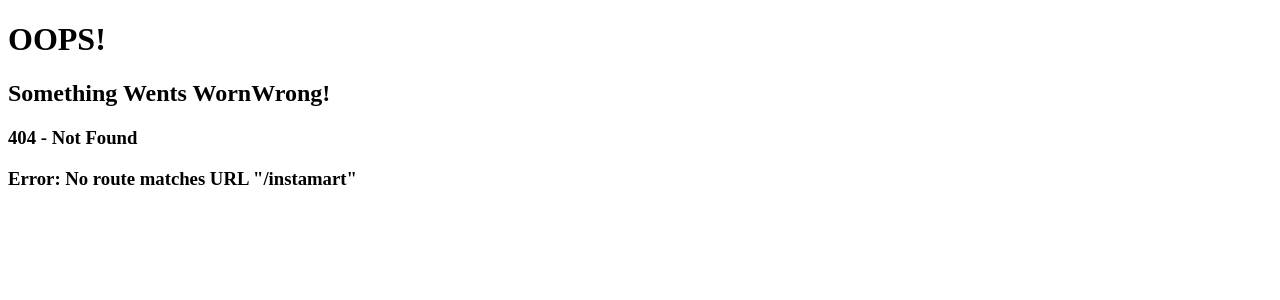
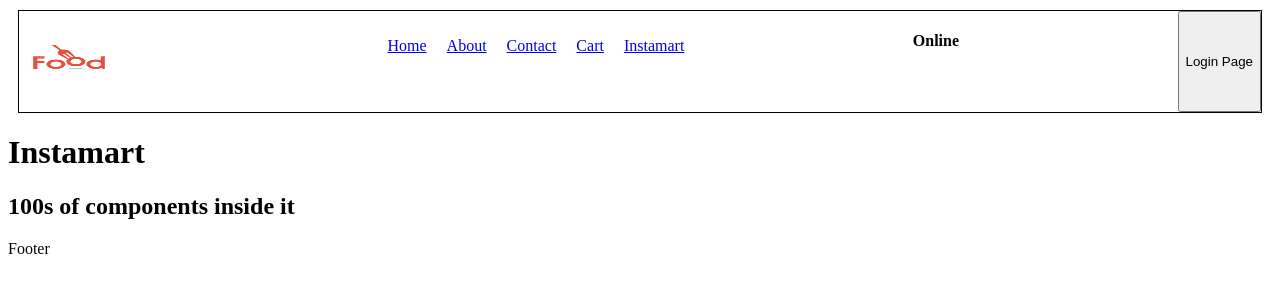
Before and after one commit to aniketsabale7980/namaste-react-swiggy, a React (Create React App) app in the folder namaste-react/: page /instamart in a window 1280 px wide. Before the commit this address had no page. Shown: the top 300 px of the page. Built offline with nearby package versions, Linux system fonts and the light colour scheme.

Commit message:
11 chapter completed

```diff
--- a/namaste-react/src/components/Body.js
+++ b/namaste-react/src/components/Body.js
@@ -1,22 +1,9 @@
 import RestaurantCard from "./RestaurantCard";
-import { restaurantList } from "../Constants";
 import { useEffect, useState } from "react";
 import Shimmer from "./Shimmer";
 import { Link } from "react-router-dom";
-
-function filterData(searchText, allRestaurant) {
-  if (!searchText) {
-    return allRestaurant;
-  }
-
-  console.log("restaurant list - ", restaurantList);
-  const filteredData = allRestaurant.filter((restro) => {
-    return restro?.card?.card?.info?.name
-      .toLowerCase()
-      .includes(searchText.toLowerCase());
-  });
-  return filteredData;
-}
+import { filterData } from "../utils/helper";
+import useOnline from "../utils/useOnline";
 
 const Body = () => {
   const [allRestaurant, setAllRestaurant] = useState([]);
@@ -33,12 +20,16 @@
       "https://www.swiggy.com/dapi/restaurants/list/v5?lat=18.5203896&lng=73.8567005&collection=83637&tags=layout_CCS_Burger&sortBy=&filters=&type=rcv2&offset=0&page_type=null"
     );
     const json = await data.json();
-    console.log("json ->>", json?.data?.cards);
     //optional chaining
     setAllRestaurant(json?.data?.cards);
     setFilteredRestaurants(json?.data?.cards);
   }
 
+  const isOnline = useOnline();
+
+  if (!isOnline) {
+    return <h1>Offiline, please check your internet connection.!</h1>;
+  }
   /**
    * conditional rendering
    * if restraurant is empty --> shimmer UI
@@ -48,7 +39,6 @@
   //early return --> not rendor component
   if (!allRestaurant) return null;
 
-  console.log("rendor");
   return allRestaurant.length === 0 ? (
     <Shimmer />
   ) : (
--- a/namaste-react/src/components/Header.js
+++ b/namaste-react/src/components/Header.js
@@ -1,6 +1,7 @@
 import { useState } from "react";
 import Logo from "../assets/img/food-villa-logo.jpg";
 import { Link } from "react-router-dom";
+import useOnline from "../utils/useOnline";
 const Title = () => {
   return (
     <h1 id="title" key="h2">
@@ -11,6 +12,8 @@
 
 const HeaderComponent = () => {
   const [isLoggedIn, setIsLoggedIn] = useState(false);
+
+  const isOnline = useOnline();
   return (
     <>
       <div className="nav-item">
@@ -29,8 +32,11 @@
           <li>
             <Link to="/cart">Cart</Link>
           </li>
+          <li>
+            <Link to="/instamart">Instamart</Link>
+          </li>
         </ul>
-
+        <div>{isOnline ? <h4>Online</h4> : <h4>Offline</h4>}</div>
         {isLoggedIn ? (
           <button onClick={() => setIsLoggedIn(false)}>LogOut Page</button>
         ) : (
--- /dev/null
+++ b/namaste-react/src/components/Instamart.js
@@ -0,0 +1,10 @@
+const Instamart = () => {
+  return (
+    <div>
+      <h1>Instamart</h1>
+      <h2>100s of components inside it</h2>
+    </div>
+  );
+};
+
+export default Instamart;
--- a/namaste-react/src/components/RestaurantMenu.js
+++ b/namaste-react/src/components/RestaurantMenu.js
@@ -1,28 +1,12 @@
-import { useEffect, useState } from "react";
 import { useParams } from "react-router-dom";
 import { IMN_CDN_URL } from "../Constants";
 import Shimmer from "./Shimmer";
+import useRestaurantMenu from "../utils/useRestaurantMenu";
 
 const RestaurantMenu = () => {
   const { restroId } = useParams();
-  const [restaurant, setRestaurant] = useState(null);
 
-  useEffect(() => {
-    console.log("useEffect called!");
-
-    async function getRestaurantInfo() {
-      const data = await fetch(
-        "https://www.swiggy.com/dapi/menu/pl?page-type=REGULAR_MENU&complete-menu=true&lat=18.5203896&lng=73.8567005&restaurantId=" +
-          restroId +
-          "&catalog_qa=undefined&query=Burger&submitAction=ENTER"
-      );
-      const json = await data.json();
-      setRestaurant(json.data);
-      console.log("json --->>", json);
-    }
-
-    getRestaurantInfo();
-  }, [restroId]);
+  const restaurant = useRestaurantMenu(restroId);
 
   return !restaurant ? (
     <Shimmer />
--- a/namaste-react/src/index.js
+++ b/namaste-react/src/index.js
@@ -1,4 +1,4 @@
-import React from "react";
+import React, { lazy, Suspense } from "react";
 import ReactDOM from "react-dom/client";
 import { createBrowserRouter, RouterProvider } from "react-router-dom";
 import "./index.css";
@@ -9,6 +9,9 @@
 import Contact from "./components/Contact";
 import Cart from "./components/Cart";
 import RestaurantMenu from "./components/RestaurantMenu";
+import Shimmer from "./components/Shimmer";
+
+const Instamart = lazy(() => import("./components/Instamart"));
 
 const appRouter = createBrowserRouter([
   {
@@ -35,6 +38,14 @@
         path: "restaurant/:restroId",
         element: <RestaurantMenu />,
       },
+      {
+        path: "/instamart",
+        element: (
+          <Suspense fallback={<Shimmer />}>
+            <Instamart />
+          </Suspense>
+        ),
+      },
     ],
     errorElement: <Error />,
   },
--- /dev/null
+++ b/namaste-react/src/utils/helper.js
@@ -0,0 +1,12 @@
+export function filterData(searchText, allRestaurant) {
+  if (!searchText) {
+    return allRestaurant;
+  }
+
+  const filteredData = allRestaurant.filter((restro) => {
+    return restro?.card?.card?.info?.name
+      .toLowerCase()
+      .includes(searchText.toLowerCase());
+  });
+  return filteredData;
+}
--- /dev/null
+++ b/namaste-react/src/utils/useOnline.js
@@ -0,0 +1,27 @@
+import { useState, useEffect } from "react";
+
+const useOnline = () => {
+  const [isOnline, setIsOnline] = useState(true);
+
+  useEffect(() => {
+    const handleOnline = () => {
+      setIsOnline(true);
+    };
+
+    const handleOffine = () => {
+      setIsOnline(false);
+    };
+
+    window.addEventListener("online", handleOnline);
+    window.addEventListener("offline", handleOffine);
+
+    return () => {
+      window.removeEventListener("online", handleOnline);
+      window.removeEventListener("offline", handleOffine);
+    };
+  }, []);
+
+  return isOnline;
+};
+
+export default useOnline;
--- /dev/null
+++ b/namaste-react/src/utils/useRestaurantMenu.js
@@ -0,0 +1,23 @@
+import { useState, useEffect } from "react";
+
+const useRestaurantMenu = (restroId) => {
+  const [restaurant, setRestaurant] = useState(null);
+
+  async function getRestaurantInfo() {
+    const data = await fetch(
+      "https://www.swiggy.com/dapi/menu/pl?page-type=REGULAR_MENU&complete-menu=true&lat=18.5203896&lng=73.8567005&restaurantId=" +
+        restroId +
+        "&catalog_qa=undefined&query=Burger&submitAction=ENTER"
+    );
+    const json = await data.json();
+    setRestaurant(json.data);
+  }
+
+  useEffect(() => {
+    getRestaurantInfo();
+  }, [restroId]);
+
+  return restaurant;
+};
+
+export default useRestaurantMenu;
```
Also changed, not shown: namaste-react/src/App.js (+10 -1 lines).
